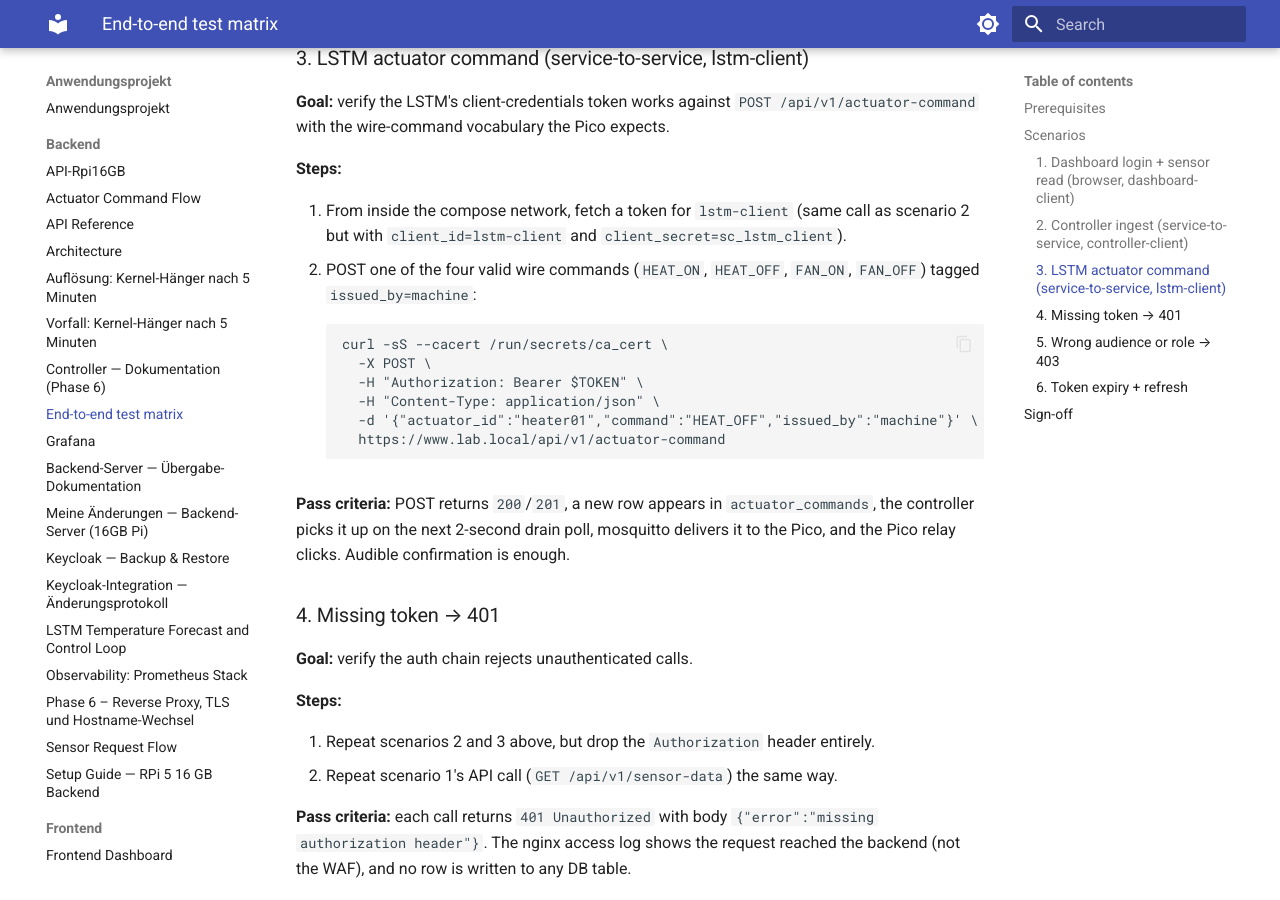
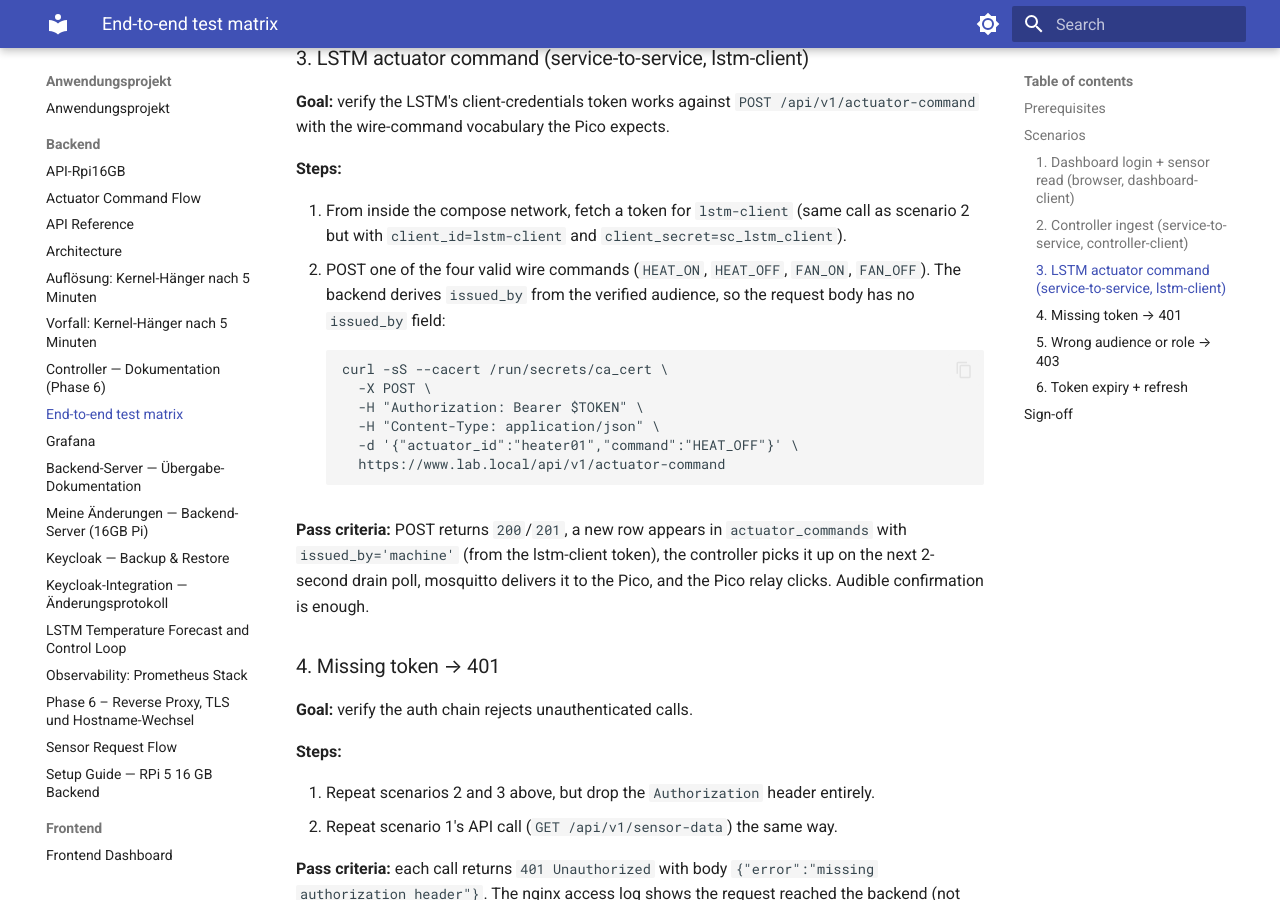
Before and after one commit to Just-Martin-Really/API-Rpi16GB, an MkDocs documentation site: the page built from docs/backend/end-to-end-tests.md, in a window 1280 px wide and 900 px high, scrolled down 2057 px. Built offline with MkDocs 1.6.1 and Material for MkDocs 9.7.7, drawn with Linux system fonts in a browser that asks for light colours.

Commit message:
fix(actuator-buttons): address review findings
- backend: actuator-states reads from the write pool. iot_read_user
  has no grant on actuator_commands (only sensor_data), so the prior
  read_db wiring would have failed at runtime with a permission error.
- backend: issued_by is now derived from the verified audience, not
  the request body. dashboard-client records "user", lstm-client
  records "machine". A dashboard token can no longer pollute the
  audit trail by claiming machine origin. router.zig threads the
  matched audience through to the handler.
- dashboard: track pendingCommand per actuator so a poll response
  that still shows the previous command for an actuator with a
  pending click does not overwrite the optimistic UI. Cleared when
  the controller acks (poll returns pending command) or when the
  click fails.
- dashboard: restore the button label on the keycloak token-refresh
  failure branch, matching the other failure paths.
- docs: api.md, frontend.md, end-to-end-tests.md updated to match.

````diff
--- a/docs/backend/end-to-end-tests.md
+++ b/docs/backend/end-to-end-tests.md
@@ -98,20 +98,22 @@
    (same call as scenario 2 but with `client_id=lstm-client` and
    `client_secret=sc_lstm_client`).
 2. POST one of the four valid wire commands (`HEAT_ON`, `HEAT_OFF`,
-   `FAN_ON`, `FAN_OFF`) tagged `issued_by=machine`:
+   `FAN_ON`, `FAN_OFF`). The backend derives `issued_by` from the
+   verified audience, so the request body has no `issued_by` field:
    ```
    curl -sS --cacert /run/secrets/ca_cert \
      -X POST \
      -H "Authorization: Bearer $TOKEN" \
      -H "Content-Type: application/json" \
-     -d '{"actuator_id":"heater01","command":"HEAT_OFF","issued_by":"machine"}' \
+     -d '{"actuator_id":"heater01","command":"HEAT_OFF"}' \
      https://www.lab.local/api/v1/actuator-command
    ```
 
 **Pass criteria:** POST returns `200`/`201`, a new row appears in
-`actuator_commands`, the controller picks it up on the next 2-second
-drain poll, mosquitto delivers it to the Pico, and the Pico relay
-clicks. Audible confirmation is enough.
+`actuator_commands` with `issued_by='machine'` (from the lstm-client
+token), the controller picks it up on the next 2-second drain poll,
+mosquitto delivers it to the Pico, and the Pico relay clicks. Audible
+confirmation is enough.
 
 ### 4. Missing token → 401
 
````
Also changed, not shown: docs/backend/api.md (+4 -4 lines), docs/frontend/frontend.md (+9 -4 lines), 3 other files.
